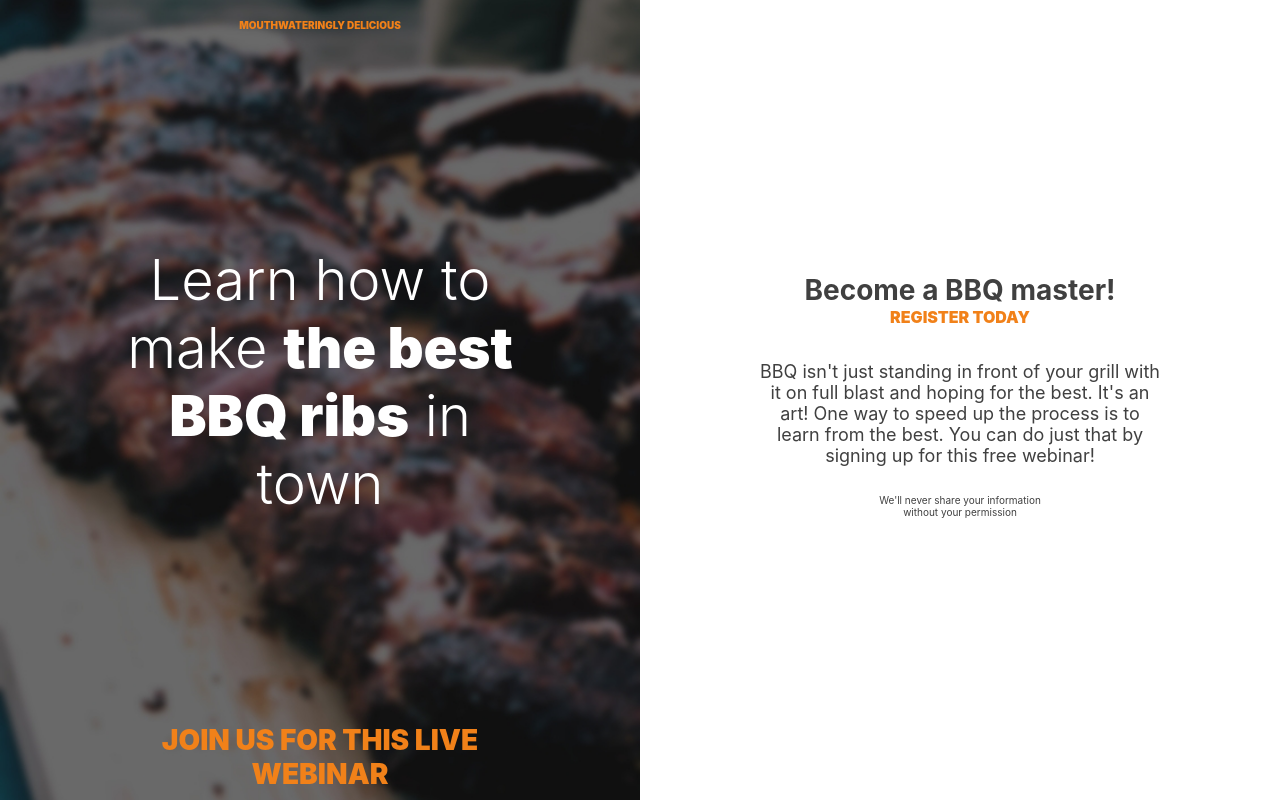
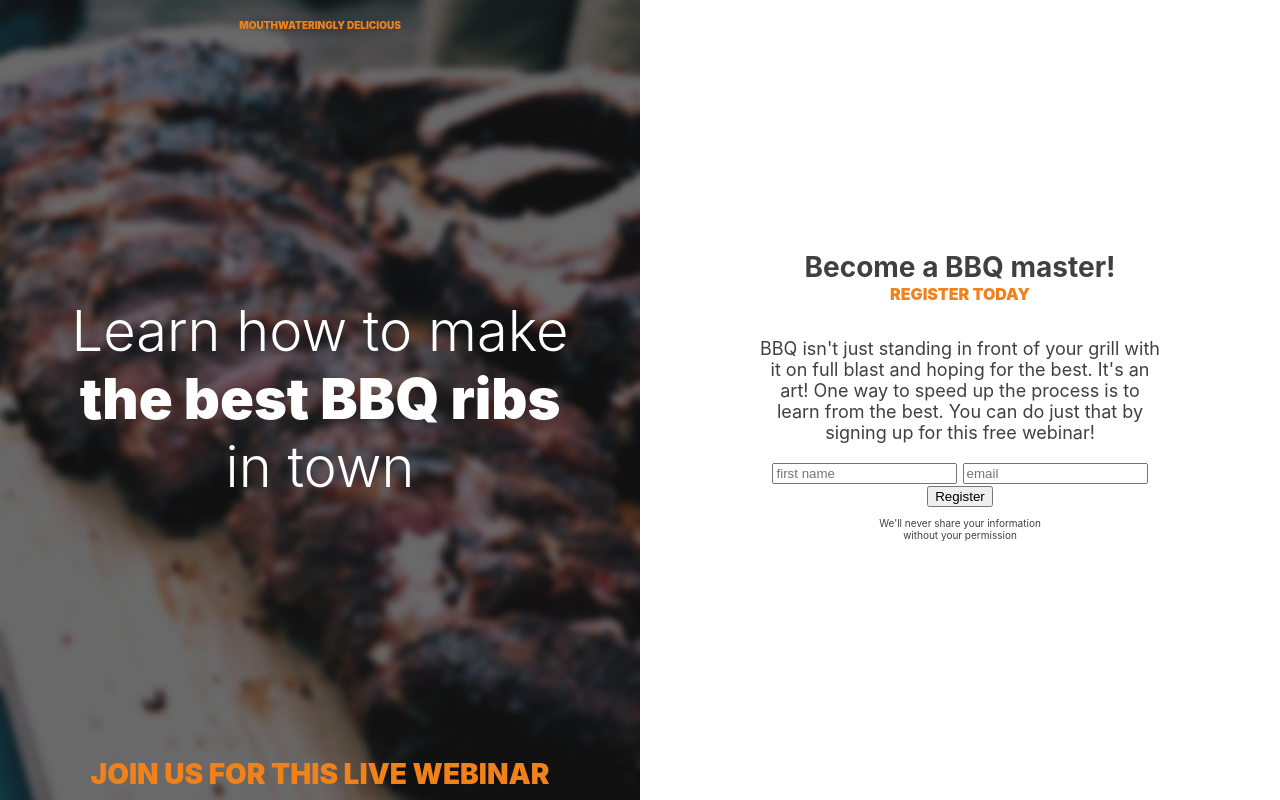
Before and after one commit to AFPedreros/BBQ-splash-page, a website built with Parcel: page index.html in a window 1280 px wide. Built offline with nearby package versions, Linux system fonts and the light colour scheme.

Commit message:
Adding form

```diff
--- a/css/style.css
+++ b/css/style.css
@@ -21,6 +21,7 @@ h1 {
     font-weight: 300;
     color: #fff;
     margin: 0;
+    min-width: 75%;
 }
 
 h1 + p {
@@ -29,6 +30,7 @@ h1 + p {
     font-size: 1.3125rem;
     text-transform: uppercase;
     margin: 0;
+    min-width: 90%;
 }
 
 h2 {
@@ -69,7 +71,7 @@ strong {
     background-size: cover;
     background-position: center;
     background-color: #404040;
-    padding: 0.5em 2em;
+    padding: 0.5em 0em;
     display: flex;
     flex-direction: column;
     justify-content: space-between;
@@ -108,6 +110,7 @@ strong {
 
     h1 {
         font-size: 3.5rem;
+        min-width: 100%;
     }
 
     h2,
--- a/index.html
+++ b/index.html
@@ -16,7 +16,8 @@
     <body>
         <div class="intro">
             <h1>
-                Learn how to make <strong>the best BBQ ribs</strong> in town
+                Learn how to make <br /><strong>the best BBQ ribs</strong><br />
+                in town
             </h1>
             <p>Join us for this live webinar</p>
             <p class="top-text">Mouthwateringly delicious</p>
@@ -30,7 +31,13 @@
                 the process is to learn from the best. You can do just that by
                 signing up for this free webinar!
             </p>
-            <!-- The form will go here -->
+            <form action="#" method="POST">
+                <input type="text" placeholder="first name" />
+                <input type="email" placeholder="email" />
+                <button class="btn btn-main" type="submit" id="register-btn">
+                    Register
+                </button>
+            </form>
             <p class="fine-print">
                 We'll never share your information<br />without your permission
             </p>
```
Also changed, not shown: text/text.md (+0 -2 lines), README.md, dist/index.html, 2 other files.
